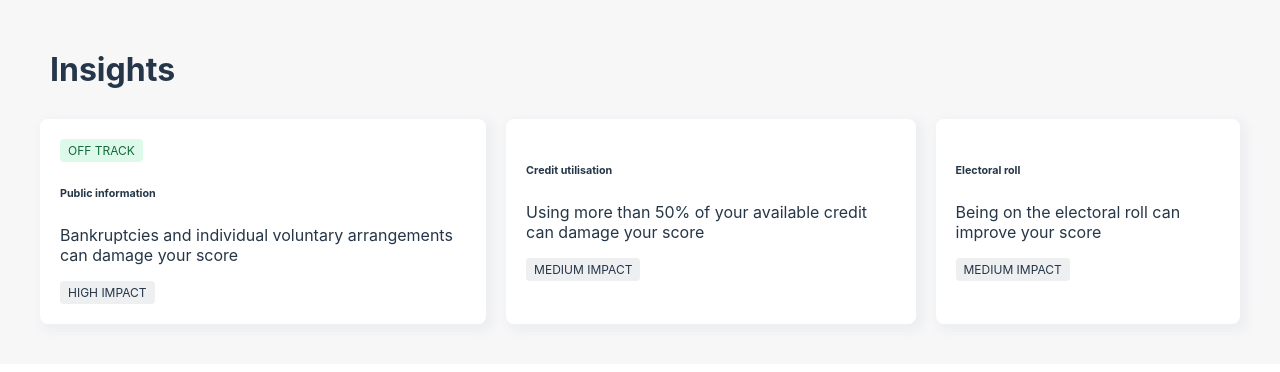
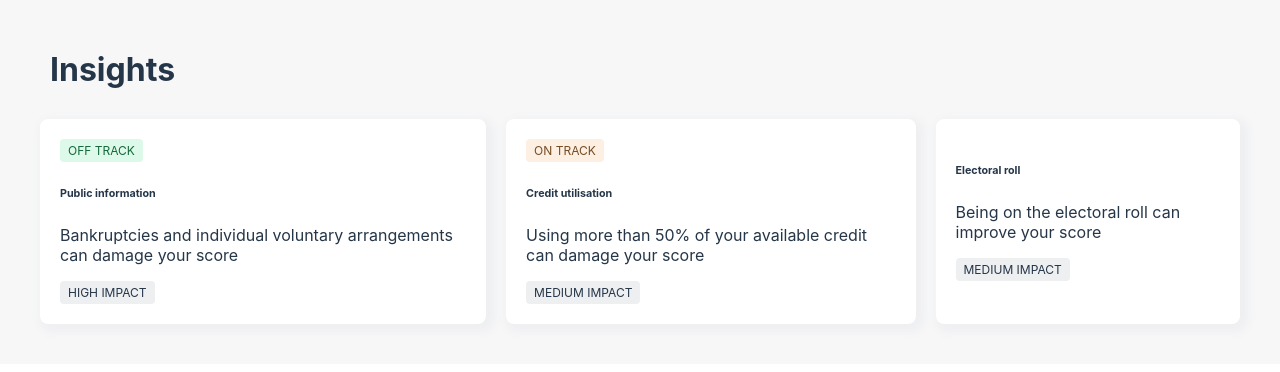
Before and after one commit to KMaskell/clearscore-fed-tech-test, a React (Create React App) app: page / in a window 1280 px wide. Shown: the top 372 px of the page. Built offline with nearby package versions, Linux system fonts and the light colour scheme.

Commit message:
feat(insights) render on/off track pill for credit utilisation

```diff
--- a/src/Insights.js
+++ b/src/Insights.js
@@ -8,14 +8,28 @@ import language from './language';
 import data from './mock-report.json';
 
 const Insights = () => {
-    // console.log('this is ', data.personal.publicInfo.courtAndInsolvencies);
-    console.log('JSON data', data);
+    // console.log('JSON data', data);
+    const accounts = Object.values(data.accounts).map((accountCategoryKey) => {
+        return accountCategoryKey;
+    });
+
+    const creditUtilisationPill = Object.values(accounts).map((account) => {
+        if (account.accountCategory === 'credit_cards') {
+            const balance = account.overview.balance.amount;
+            const limit = account.overview.limit.amount;
+            if (balance > limit / 2) {
+                return <OffTrackToken />;
+            } else {
+                return <OnTrackToken />;
+            }
+        }
+    });
 
     const insights = Object.keys(language).map((insightKey) => {
         const insightSegment = language[insightKey];
         return (
             <ol key={insightKey} className="insight-card">
-                <li>
+                <li key={insightKey}>
                     {insightSegment.Header === 'Public information' ? (
                         data.personal.publicInfo.courtAndInsolvencies ? (
                             <OffTrackToken />
@@ -23,6 +37,8 @@ const Insights = () => {
                             <OnTrackToken />
                         )
                     ) : null}
+                    {insightSegment.Header === 'Credit utilisation' &&
+                        creditUtilisationPill}
                     <h6>{insightSegment.Header}</h6>
                     <p>{insightSegment.Body}</p>
                     {insightSegment.Impact === 'High Impact' ? (
@@ -38,13 +54,6 @@ const Insights = () => {
         <div className="wrapper">
             <h1 className="heading">Insights</h1>
             <div className="cardContainer">{insights}</div>
-            {/* <div className="insight-card">
-                {data.personal.publicInfo.courtAndInsolvencies ? (
-                    <OffTrackToken />
-                ) : (
-                    <OnTrackToken />
-                )}
-            </div> */}
         </div>
     );
 };
```
